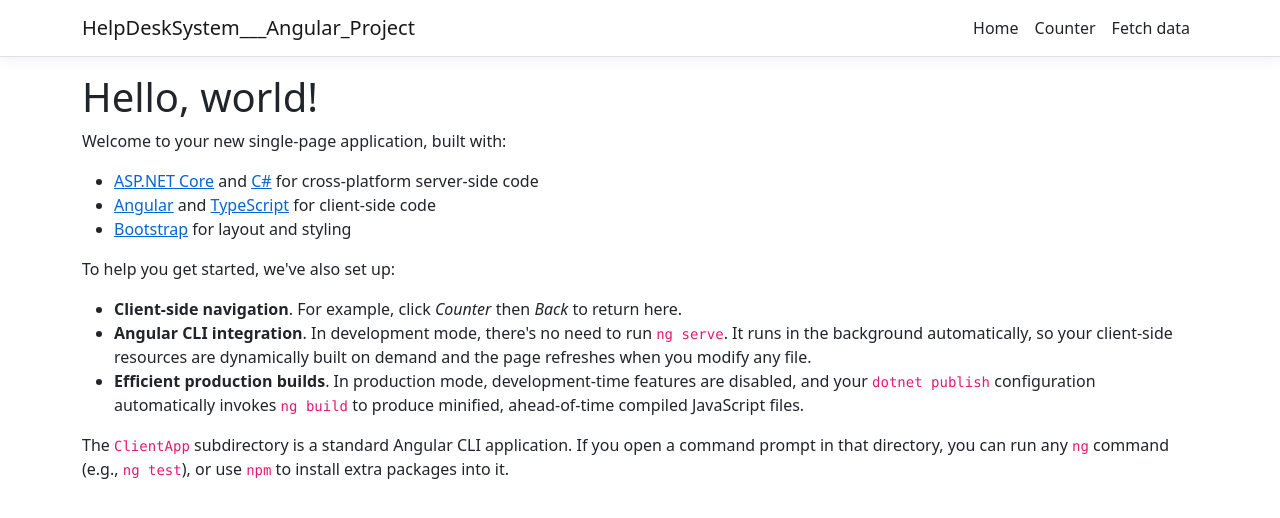
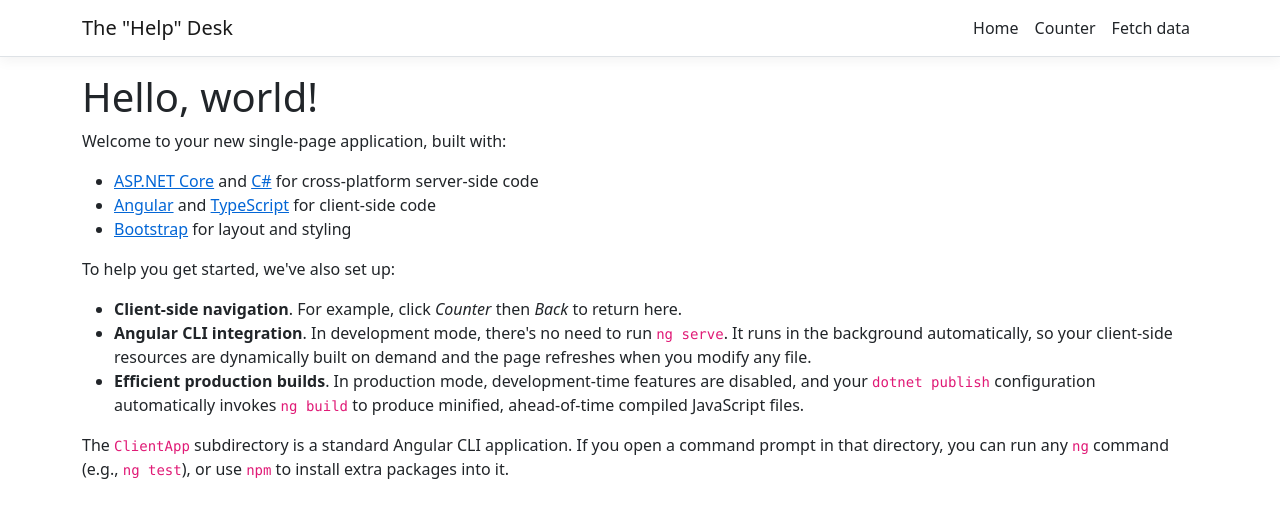
Before and after one commit to RobertElWood/HelpDeskProject-Angular, an Angular app in the folder ClientApp/: page / in a window 1280 px wide. Shown: the top 518 px of the page. Built offline with nearby package versions, Linux system fonts and the light colour scheme.

Commit message:
changed title

```diff
--- a/ClientApp/angular.json
+++ b/ClientApp/angular.json
@@ -129,5 +129,8 @@
       }
     }
   },
-  "defaultProject": "HelpDeskSystem___Angular_Project"
+  "defaultProject": "HelpDeskSystem___Angular_Project",
+  "cli": {
+    "analytics": false
+  }
 }
--- a/ClientApp/src/app/nav-menu/nav-menu.component.html
+++ b/ClientApp/src/app/nav-menu/nav-menu.component.html
@@ -3,7 +3,7 @@
     class="navbar navbar-expand-sm navbar-toggleable-sm navbar-light bg-white border-bottom box-shadow mb-3"
   >
     <div class="container">
-      <a class="navbar-brand" [routerLink]="['/']">HelpDeskSystem___Angular_Project</a>
+      <a class="navbar-brand" [routerLink]="['/']">The "Help" Desk</a>
       <button
         class="navbar-toggler"
         type="button"
```
